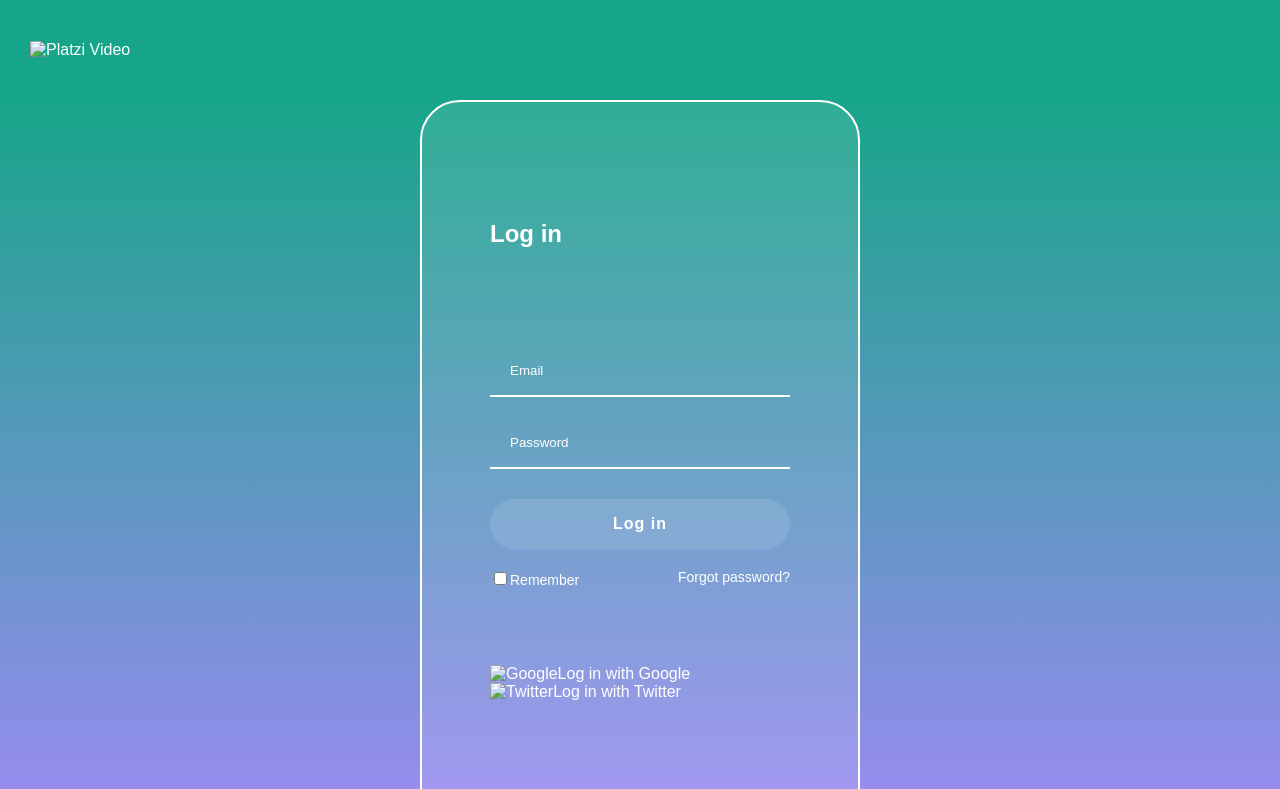
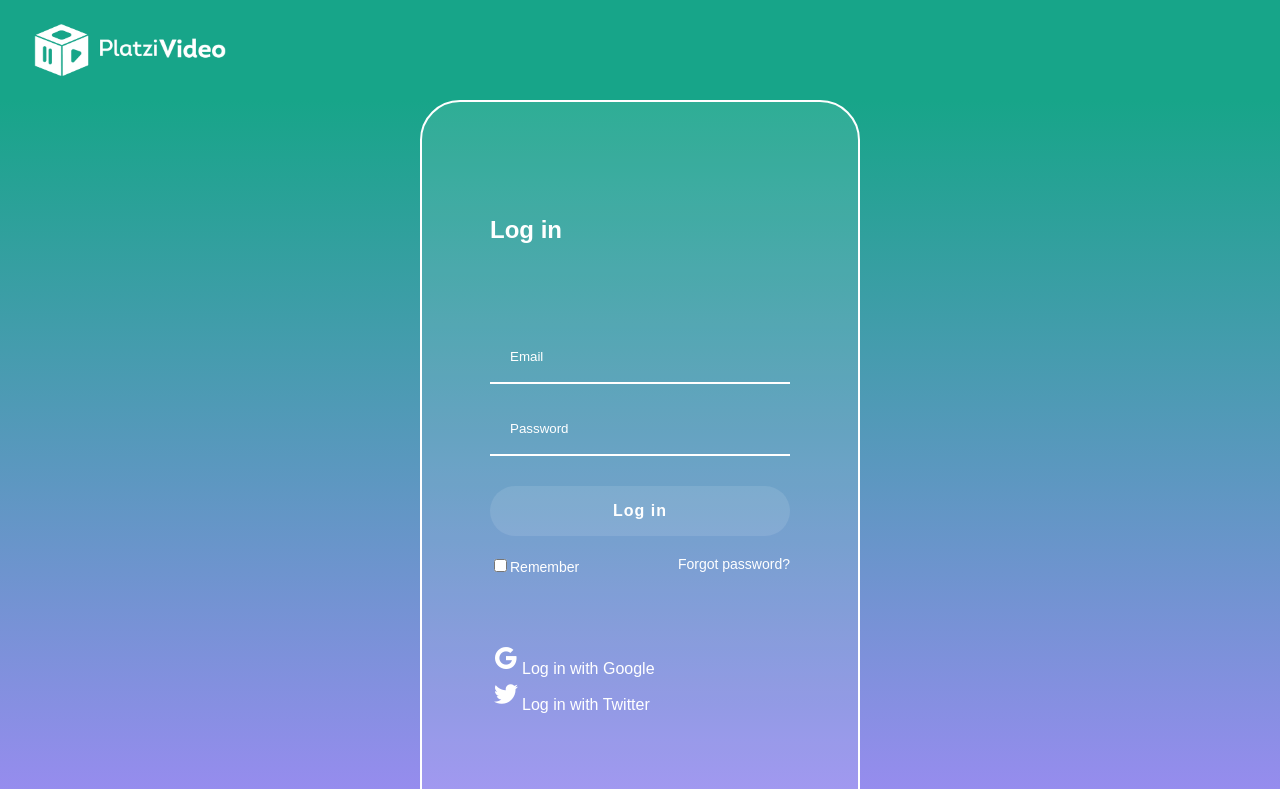
Before and after one commit to lilseniorj/Frontend-Developer, a plain HTML site: page maquetacion-principal/Pagina-Inicio/index.html in a window 1280 px wide. Shown: the top 789 px of the page. Drawn offline with Linux system fonts and the light colour scheme.

Commit message:
update pagina inicial

```diff
--- a/maquetacion-principal/Pagina-Inicio/index.html
+++ b/maquetacion-principal/Pagina-Inicio/index.html
@@ -9,7 +9,7 @@
 </head>
 <body>
   <header class="header">
-    <img tabindex="0" class="header__img" src="./assets/logo-platzi-video-BW2.png" alt="Platzi Video">
+    <img tabindex="0" class="header__img" src="../assets/logo-platzi-video-BW2.png" alt="Platzi Video">
   </header>
   <section class="login">
     <section class="login__container">
@@ -26,8 +26,8 @@
         </div>
       </form>
       <section class="login__contaienr--social-media">
-        <div><img src="./assets/google-icon.png" alt="Google">Log in with Google</div>
-        <div><img src="./assets/twitter-icon.png" alt="Twitter">Log in with Twitter</div>
+        <div><img src="../assets/google-icon.png" alt="Google">Log in with Google</div>
+        <div><img src="../assets/twitter-icon.png" alt="Twitter">Log in with Twitter</div>
       </section>
       <p class="login__container--register">You don't have an account? <a href="">Sign up</a></p>
     </section>
```
